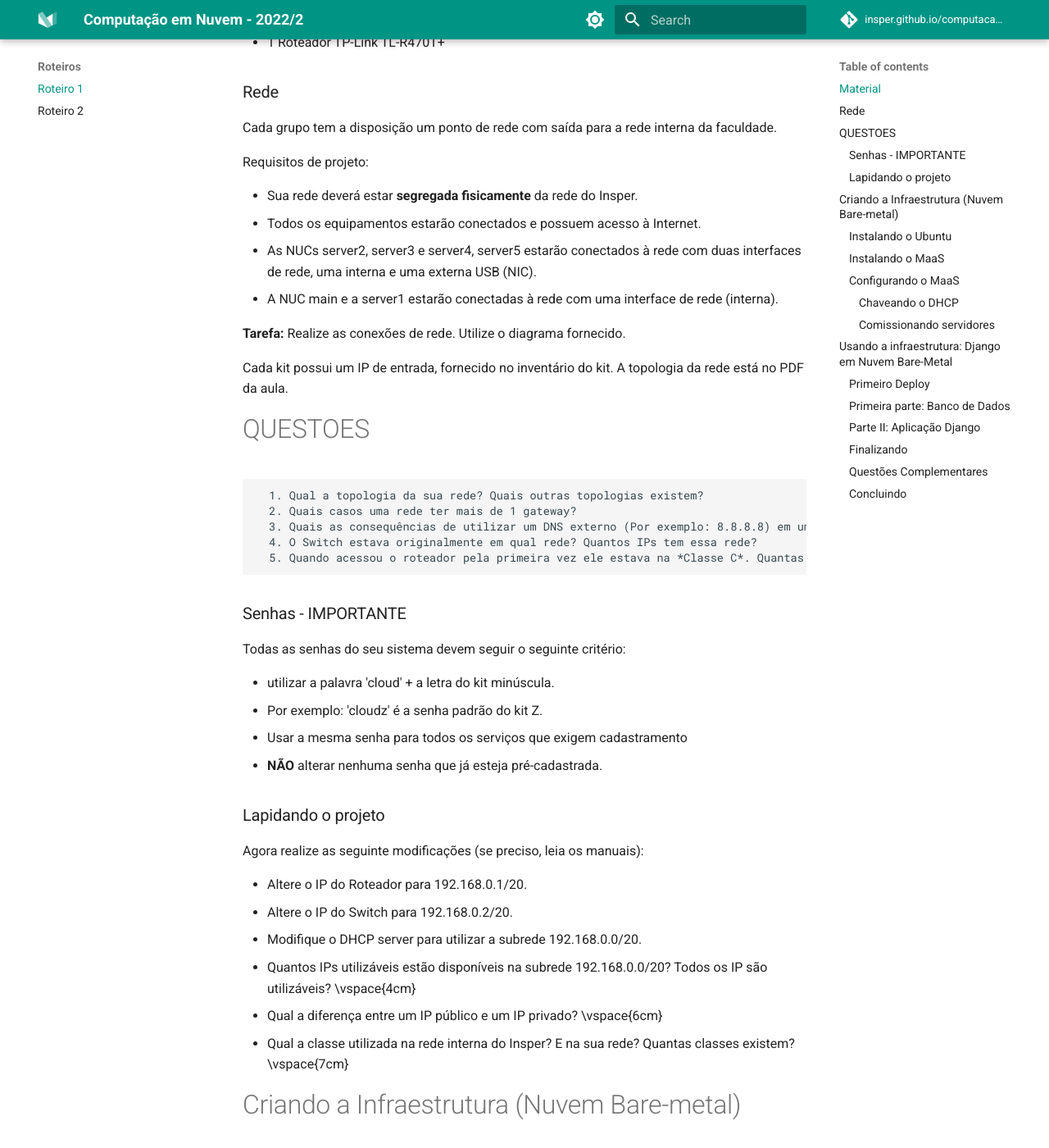
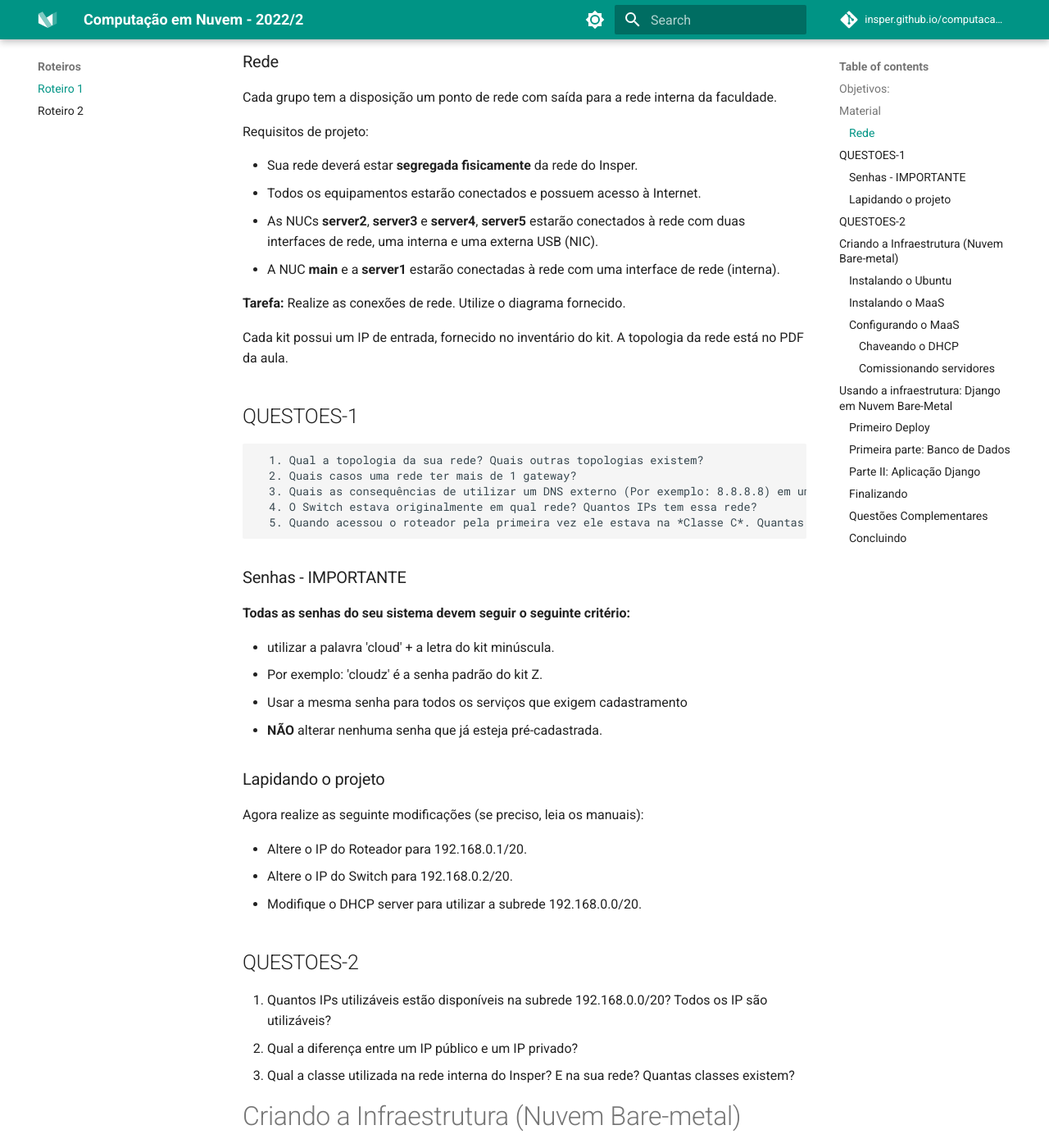
Before and after one commit to Insper/computacao-nuvem, an MkDocs documentation site: the page built from docs/1.Bare_metal.md, in a window 1280 px wide and 1400 px high, scrolled down 711 px. Shown: the whole window at 82% size. Built offline with MkDocs 1.6.1 and Material for MkDocs 9.7.7, drawn with Linux system fonts in a browser that asks for light colours; comment, search, counter and statistics services are not loaded; some of the changed text lies outside the part shown.

Commit message:
modified index.md and Roteiro Bare metal

````diff
--- a/docs/1.Bare_metal.md
+++ b/docs/1.Bare_metal.md
@@ -3,11 +3,7 @@ title: Computação em Nuvem
 author: Cap. 1 - Bare Metal - 6 Aulas
 ---
 
-**Grupo**: \vspace{1.2cm}
-
-**Letra do Kit**: \vspace{0.3cm}
-
-Objetivos:
+## Objetivos:
 
 1. Entender os conceitos básicos sobre uma plataforma de gerenciamento de hardware.
 1. Introduzir conceitos básicos sobre redes de computadores.
@@ -17,7 +13,7 @@ Pré-requisitos:
 1. Realizar a leitura sobre o MaaS. [https://maas.io/].
 1. Realizar a leitura sobre redes de computadores. [Tanenbaum - seções 1.4, 4.0 e 5.6]
 
-### Material
+## Material
 
 O grupo irá contar com os seguintes itens no kit:
 
@@ -36,15 +32,16 @@ Requisitos de projeto:
 
   * Sua rede deverá estar **segregada fisicamente** da rede do Insper.
   * Todos os equipamentos estarão conectados e possuem acesso à Internet.
-  * As NUCs server2, server3 e server4, server5 estarão conectados à rede com duas interfaces de rede, uma interna e uma externa USB (NIC).
-  * A NUC main e a server1 estarão conectadas à rede com uma interface de rede (interna).
+  * As NUCs **server2**, **server3** e **server4**, **server5** estarão conectados à rede com duas interfaces de rede, uma interna e uma externa USB (NIC).
+  * A NUC **main** e a **server1** estarão conectadas à rede com uma interface de rede (interna).
 
 **Tarefa:** Realize as conexões de rede. Utilize o diagrama fornecido.
 
 Cada kit possui um IP de entrada, fornecido no inventário do kit. A topologia da rede está no PDF da aula.
 
 
-#QUESTOES
+## QUESTOES-1
+
 ```
 
   1. Qual a topologia da sua rede? Quais outras topologias existem?
@@ -57,7 +54,7 @@ Cada kit possui um IP de entrada, fornecido no inventário do kit. A topologia d
 
 ### Senhas - IMPORTANTE
 
-Todas as senhas do seu sistema devem seguir o seguinte critério:
+**Todas as senhas do seu sistema devem seguir o seguinte critério:**
 
   * utilizar a palavra 'cloud' + a letra do kit minúscula.
   * Por exemplo: 'cloudz' é a senha padrão do kit Z.
@@ -72,9 +69,11 @@ Agora realize as seguinte modificações (se preciso, leia os manuais):
   * Altere o IP do Switch para 192.168.0.2/20.
   * Modifique o DHCP server para utilizar a subrede 192.168.0.0/20.
 
-  1. Quantos IPs utilizáveis estão disponíveis na subrede 192.168.0.0/20? Todos os IP são utilizáveis? \vspace{4cm}
-  1. Qual a diferença entre um IP público e um IP privado? \vspace{6cm}
-  1. Qual a classe utilizada na rede interna do Insper? E na sua rede? Quantas classes existem? \vspace{7cm}
+## QUESTOES-2
+
+  1. Quantos IPs utilizáveis estão disponíveis na subrede 192.168.0.0/20? Todos os IP são utilizáveis?
+  2. Qual a diferença entre um IP público e um IP privado?
+  3. Qual a classe utilizada na rede interna do Insper? E na sua rede? Quantas classes existem?
 
 
 # Criando a Infraestrutura (Nuvem Bare-metal)
````
Also changed, not shown: docs/index.md (+1 -1 lines).
